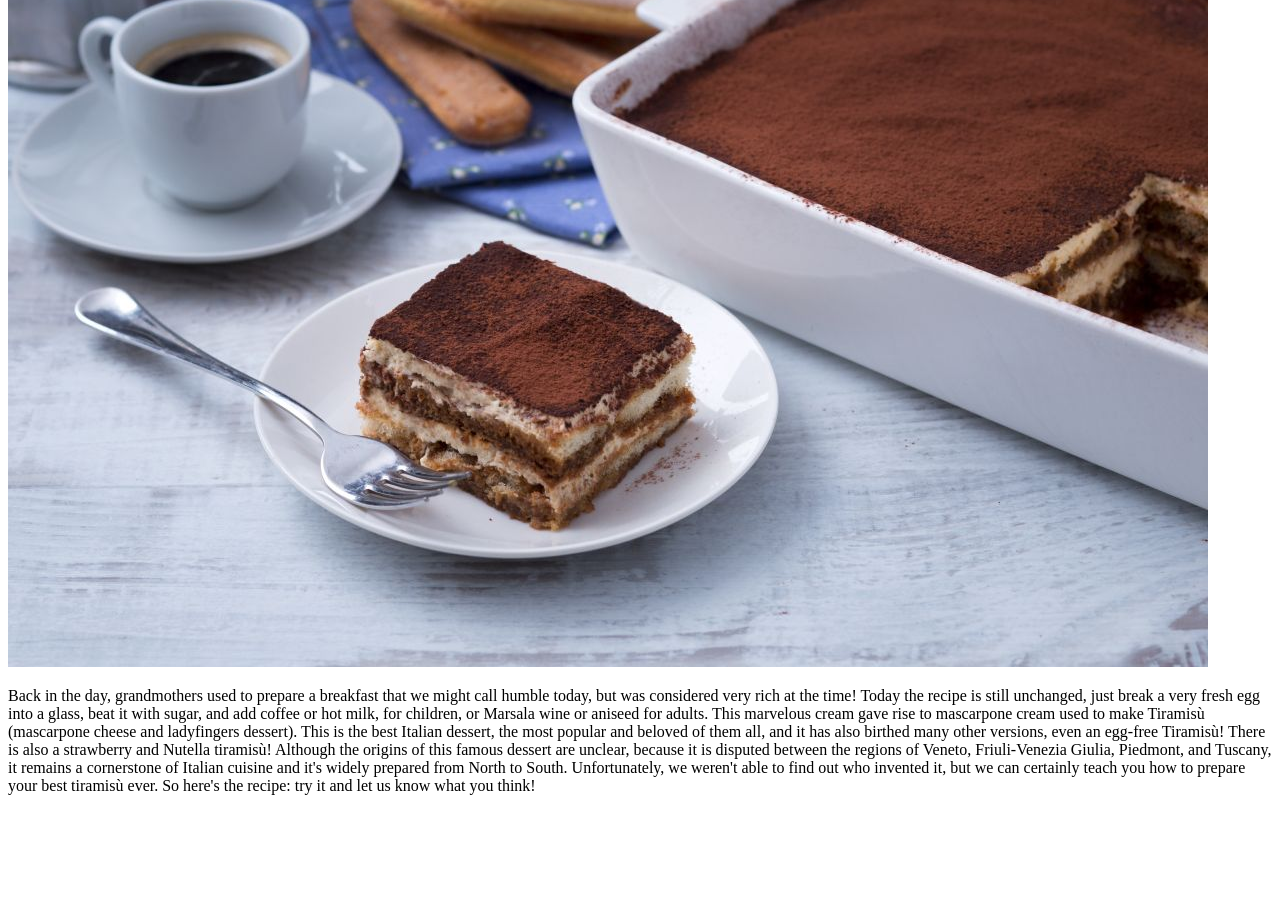
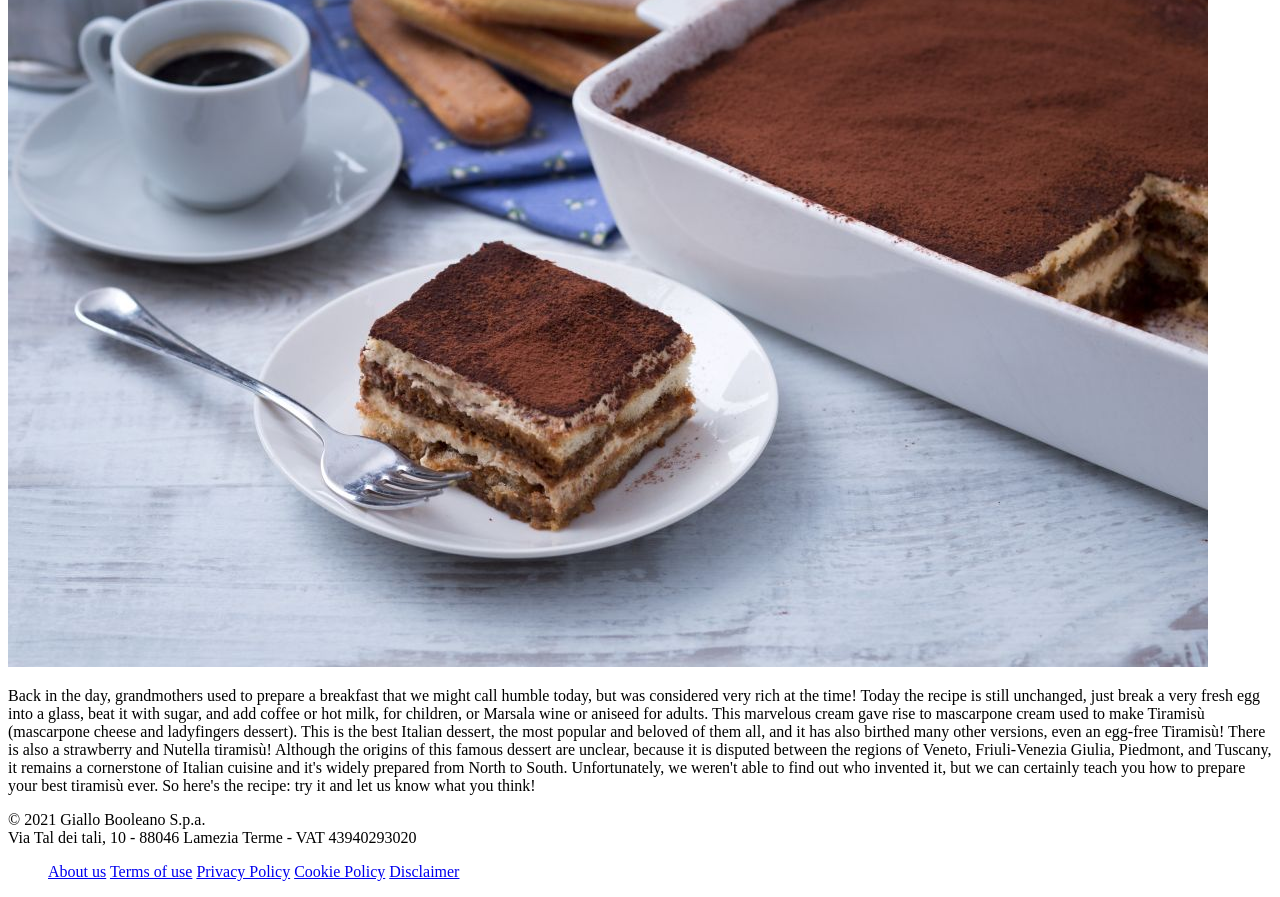
Before and after one commit to vmqxdv/htmlcss-responsive-layout, a plain HTML site: page index.html in a window 1280 px wide. Shown: the part 1139-2036 px from the top of the page. Before the commit the page ends 1950 px from the top, so only its background shows below. Drawn offline with Linux system fonts and the light colour scheme.

Commit message:
feat: aggiunto footer

```diff
--- a/index.html
+++ b/index.html
@@ -76,8 +76,19 @@
         let us know what you think!
       </p>
     </div>
+  </main>
 
-  </main>
+  <footer>
+    <div class="copyright">© 2021 Giallo Booleano S.p.a.</div>
+    <div class="indirizzo">Via Tal dei tali, 10 - 88046 Lamezia Terme - VAT 43940293020</div>
+    <ul>
+      <a href="#">About us</a>
+      <a href="#">Terms of use</a>
+      <a href="#">Privacy Policy</a>
+      <a href="#">Cookie Policy</a>
+      <a href="#">Disclaimer</a>
+    </ul>
+  </footer>
 
 </body>
 </html>
```
